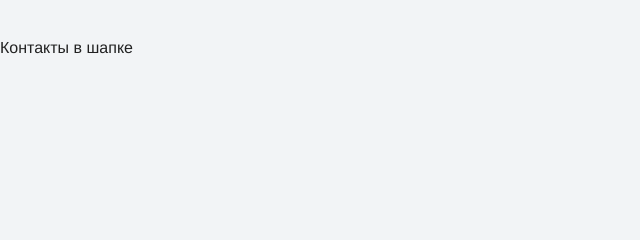
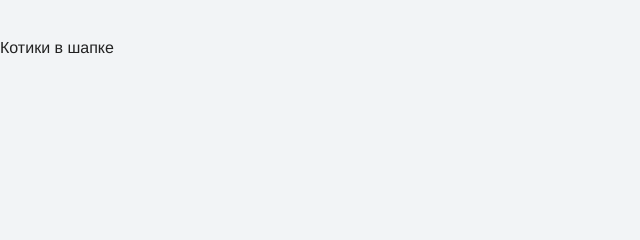
Before and after one commit to paNwOwStar/htmlacademy, a plain HTML site: page index.html in a window 1280 px wide. Shown: the top 240 px of the page, 0-640 px from the left. Drawn offline with Linux system fonts and the light colour scheme.

Commit message:
вторая правка

```diff
--- a/index.html
+++ b/index.html
@@ -8,7 +8,7 @@
 
   <body>
     <header class="page-header">
-      Контакты в шапке
+      Котики в шапке
     </header>
 
     <section class="hero-image">
```
